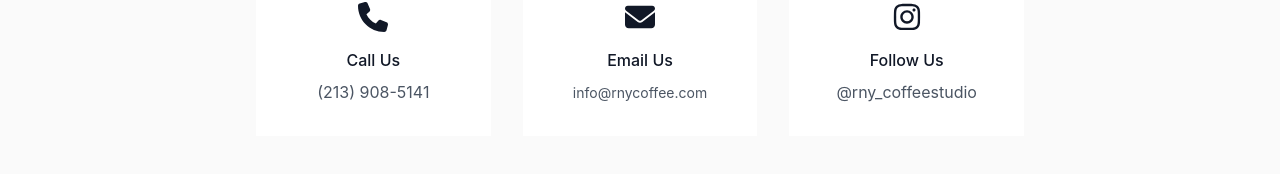
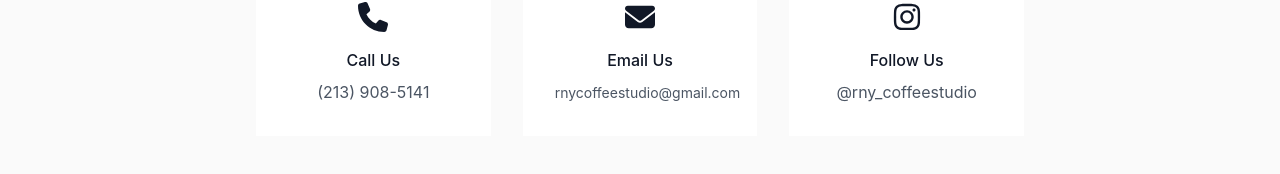
Before and after one commit to ChanYeob1202/RNY-Studio-Coffee, a React (Create React App) app: page / in a window 1280 px wide. Shown: the part 4074-4248 px from the top of the page. Built offline with nearby package versions, Linux system fonts and the light colour scheme.

Commit message:
email address fixed

```diff
--- a/src/sections/contact/Contact.jsx
+++ b/src/sections/contact/Contact.jsx
@@ -35,10 +35,10 @@ export default function Contact() {
           <FaEnvelope className="text-3xl text-gray-900 mx-auto mb-4" />
           <h3 className="font-medium text-gray-900 mb-2">Email Us</h3>
           <a
-            href="mailto:info@rnycoffee.com"
+            href="mailto:rnycoffeestudio@gmail.com"
             className="text-gray-600 hover:text-gray-900 transition text-sm"
           >
-            info@rnycoffee.com
+            rnycoffeestudio@gmail.com
           </a>
         </div>
 
```
